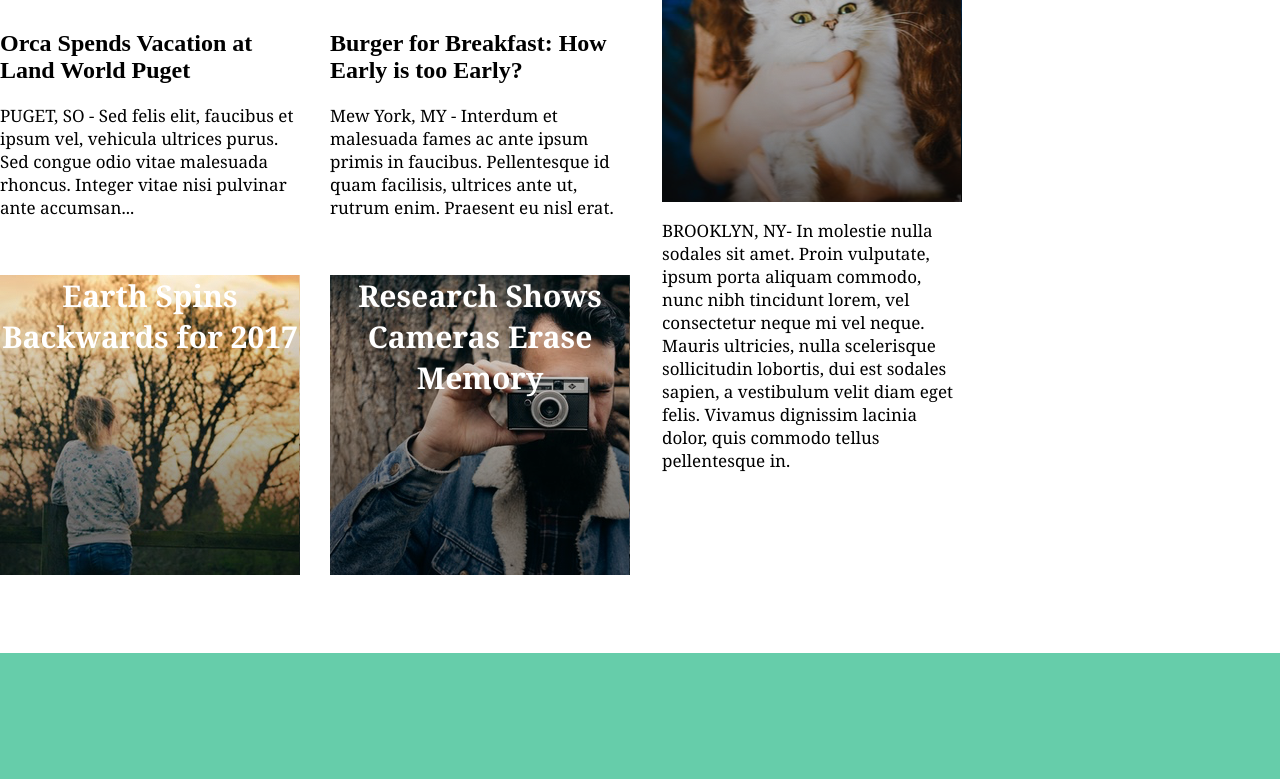
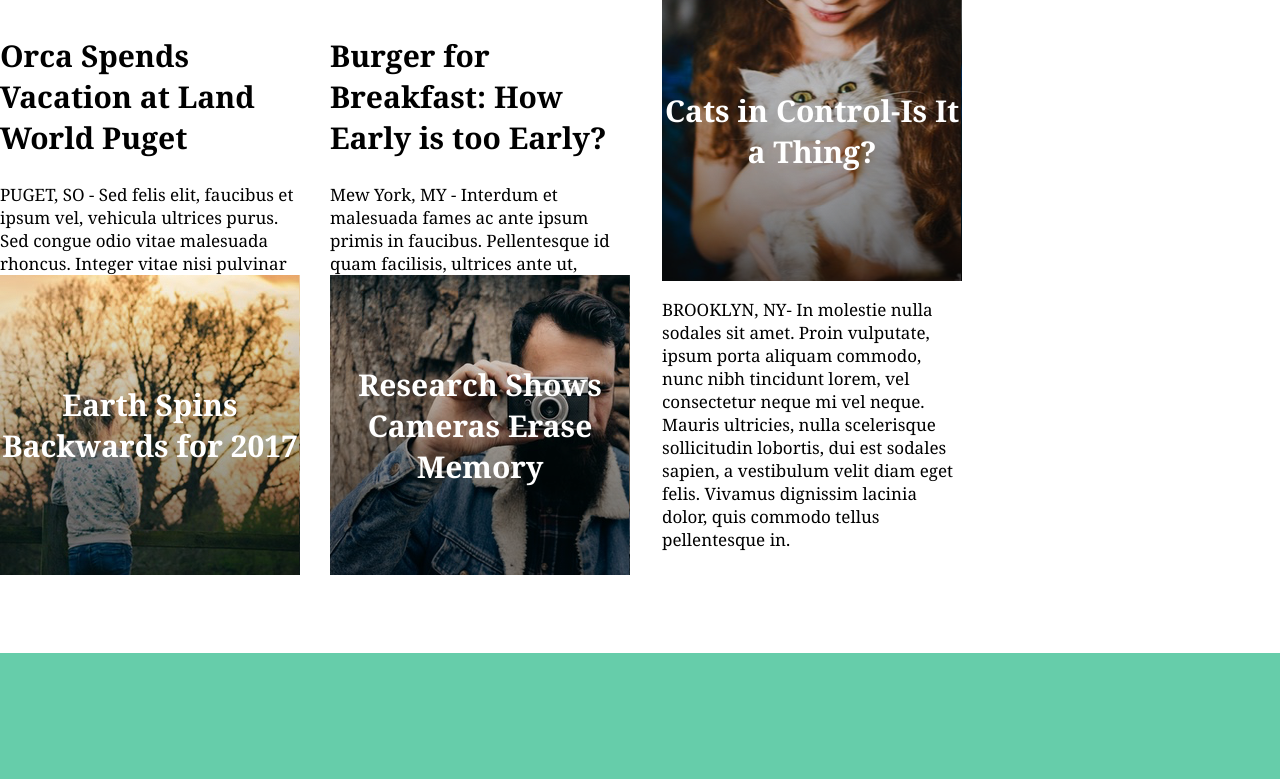
Before and after one commit to kennyrudolph/MyTimes, a plain HTML site: page index.html in a window 1280 px wide. Shown: the part 699-1478 px from the top of the page. Drawn offline with Linux system fonts and the light colour scheme.

Commit message:
Final commit - completed project

```diff
--- a/Resources/CSS/style.css
+++ b/Resources/CSS/style.css
@@ -87,6 +87,7 @@ a {
 .image-content {
   display: flex;
   flex-direction: column;
+  justify-content: center;
   text-align: center;
 
   height: 300px;
@@ -114,9 +115,14 @@ a {
 .cat-ceo.image-content {
   background-image: url("../images/img-story-1.png");
 }
-        /* story text style */
+        /* story text styles */
 .stories .text-content {
   height: 250px;
+}
+
+h2 {
+  font-family: Georgia;
+  font-size: 30px;
 }
 
 p {
@@ -124,7 +130,7 @@ p {
   font-size: 17px;
   color: black;
 }
-
+        /* news bites (small column) text styles */
 .news-bites h3 {
   margin-bottom: 40px;
   font-size: 16px;
@@ -141,7 +147,7 @@ p {
   font-size: 12px;
   color: DimGray;
 }
-        /* footer layout and style */
+        /* footer layout, and text & menu styles */
 footer {
   display: flex;
   flex-direction: column;
```
